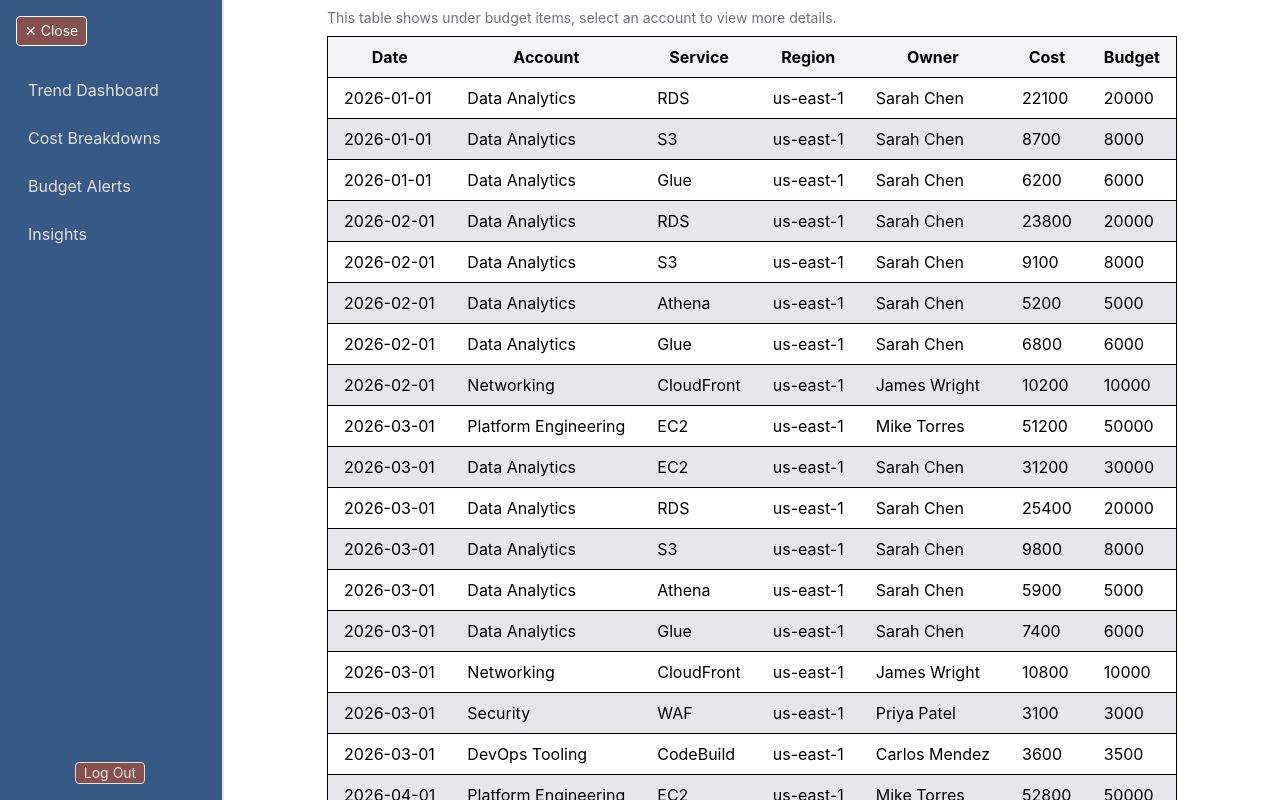
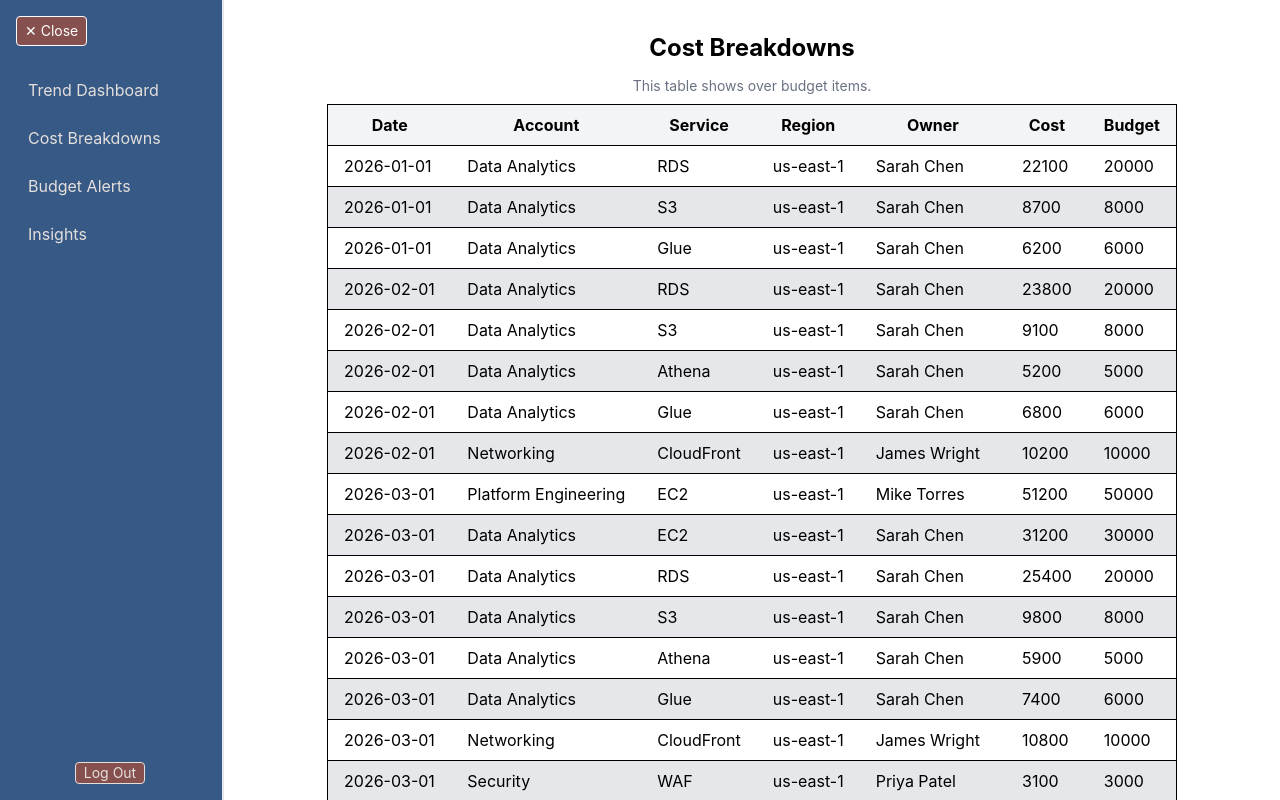
Before and after one commit to ward438/executiveDash, a React (Vite) app: page / in a window 1280 px wide. Both pictures are taken after a click on the button "Cost Breakdowns". Shown: the top 800 px of the page. Built offline with nearby package versions, Linux system fonts and the light colour scheme.

Commit message:
corrected issue with header, caption, and styles

```diff
--- a/src/components/tables/costBreakdownTable.tsx
+++ b/src/components/tables/costBreakdownTable.tsx
@@ -1,10 +1,12 @@
 import { useState } from "react";
 
-export const CostBreakdownsTable = ({ currentItems, page, totalPages, handlePageChange }: {
+export const CostBreakdownsTable = ({ currentItems, page, totalPages, handlePageChange, title, caption }: {
     currentItems: any[];
     page: number;
     totalPages: number;
     handlePageChange: (page: number) => void;
+    title?: string;
+    caption?: string;
 }) => {
     const [search, setSearch] = useState("");
     const filteredItems = currentItems.filter((row) =>
@@ -17,13 +19,14 @@ export const CostBreakdownsTable = ({ currentItems, page, totalPages, handlePage
 
     return (
         <>
-            {/* <h1 className="text-2xl font-bold text-center p-8">Cost Breakdowns</h1> */}
-            <div className="flex flex-col items-center justify-center">
+            {title && <h1 className="text-2xl font-bold text-center p-8">{title}</h1>}
+            <div className={`flex flex-col items-center justify-center ${title ? "-mt-5" : "mt-4"}`}>
                 <table className="table-auto border">
-                    <caption className="caption-top">
-                        <p className="text-sm text-gray-500 text-left mt-2 mb-2">This table shows under budget items, select an account to view more details.</p>
-                    </caption>
-
+                    {caption && (
+                        <caption className="caption-top">
+                            <p className="text-sm text-gray-500 text-center mb-2">{caption}</p>
+                        </caption>
+                    )}
                     <thead>
                         <tr className="border bg-gray-100">
                             <th className="px-4 py-2">Date</th>
--- a/src/dashboards/costBreakdowns.tsx
+++ b/src/dashboards/costBreakdowns.tsx
@@ -17,6 +17,8 @@ export const CostBreakdowns = () => {
             page={page}
             totalPages={totalPages}
             handlePageChange={handlePageChange}
+            title="Cost Breakdowns"
+            caption="This table shows over budget items."
         />
         <h1 className="text-2xl font-bold text-center p-8">ToDo: sort options</h1>
     </>
```
